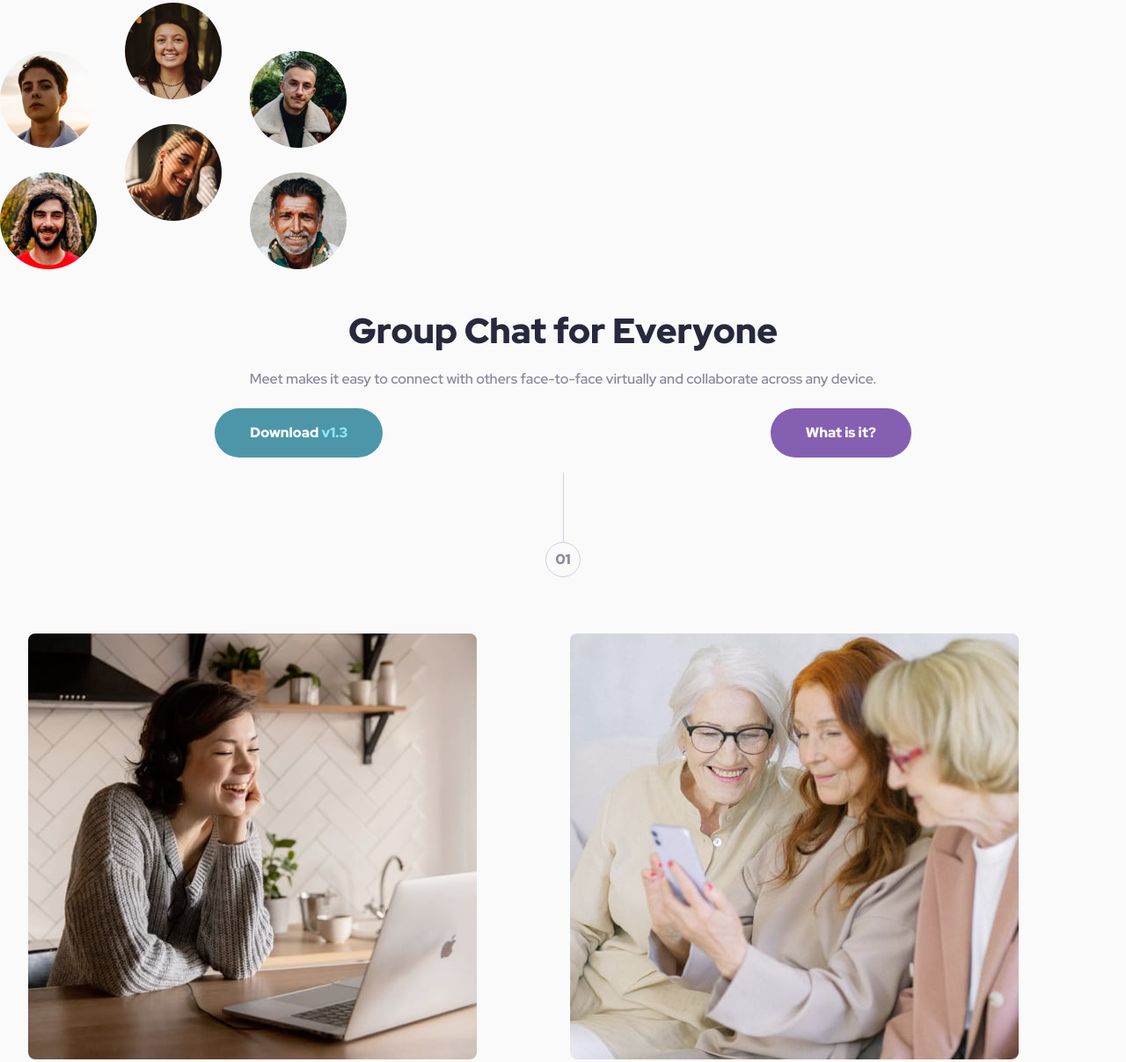
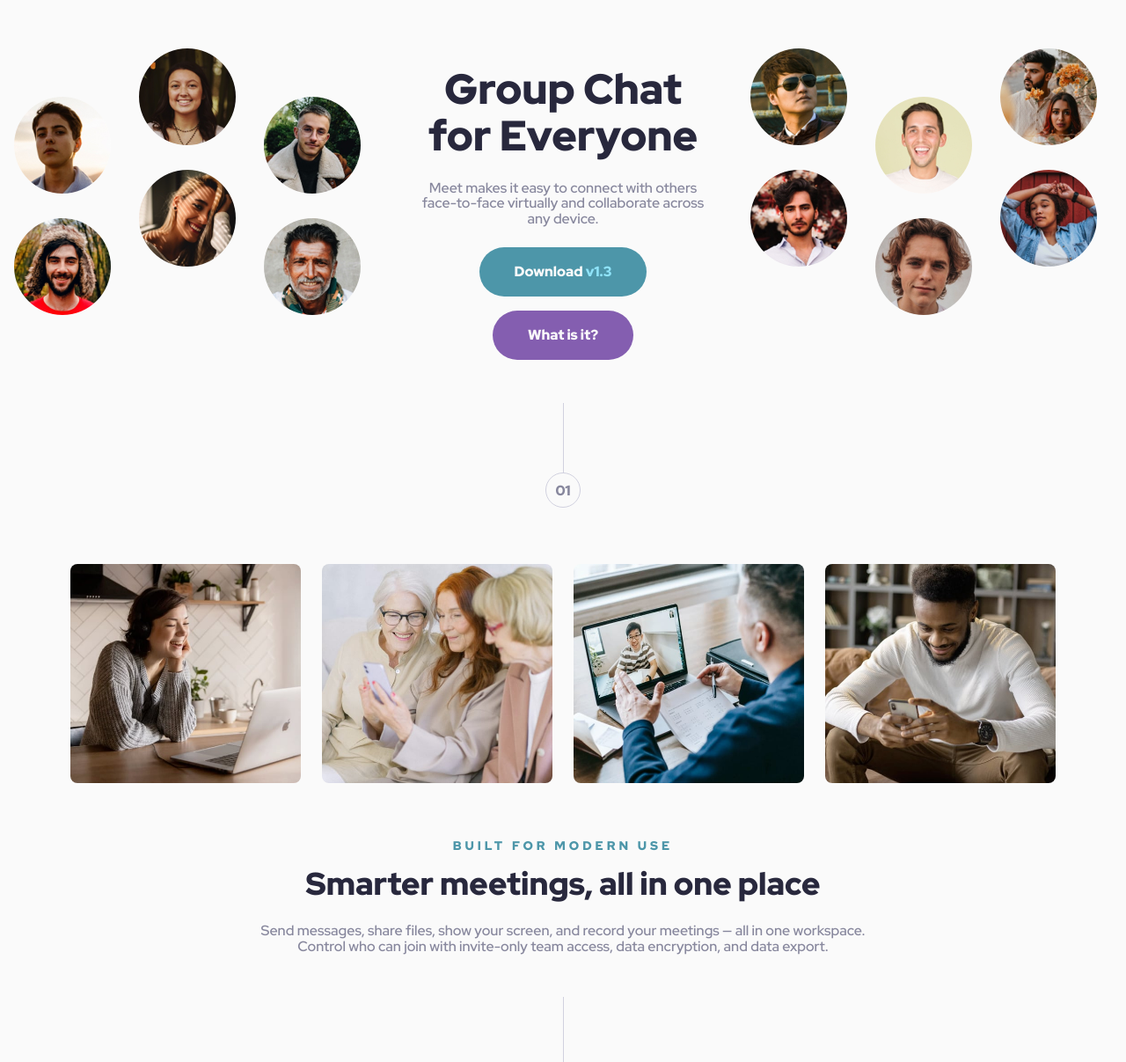
Before and after one commit to christianb3ll/meet-landing-page, a plain HTML site: page index.html in a window 1280 px wide. Shown: the part 137-1344 px from the top of the page at 88% size. Drawn offline with Linux system fonts and the light colour scheme.

Commit message:
Implement desktop and tablet versions

```diff
--- a/assets/css/styles.css
+++ b/assets/css/styles.css
@@ -1,13 +1,29 @@
 :root {
+    /* colours */
     --white: #FAFAFA;
     --cyan-300: #8FE3F9;
+    --cyan-hover: #71C0D4;
     --cyan-600: #4D96A9;
     --cyan-overlay: #4d96a9cc;
-    --purple-300: #D9B8FF;
-    --purple-600: #855fb1;
+    --purple-300: #d9b8ff;
+    --purple-hover: #b28cde;
+    --purple-600: #845eb0;
     --slate-300: #D1D1DF;
     --slate-600: #87879D;
     --slate-900: #28283D;
+    /* spacing */
+    --spacing-50: 0.25rem;
+    --spacing-100: 0.5rem;
+    --spacing-200: 1rem;
+    --spacing-300: 1.5rem;
+    --spacing-400: 2rem;
+    --spacing-500: 2.5rem;
+    --spacing-600: 3rem;
+    --spacing-700: 3.5rem;
+    --spacing-800: 4rem;
+    --spacing-900: 4.5rem;
+    --spacing-1000: 5rem;
+    --spacing-1400: 7rem;
 }
 
 /* reset */
@@ -77,11 +93,11 @@ body {
 }
 
 section {
-    padding: 4rem 0rem 2rem;
+    padding: var(--spacing-800) 0 var(--spacing-400);
 }
 
 header {
-    padding-top: 3rem;
+    padding-top: var(--spacing-600);
 }
 
 h1, h2, .subheading {
@@ -99,7 +115,7 @@ h2 {
 }
 
 .section-heading{
-    margin-bottom: 1.5rem;
+    margin-bottom: var(--spacing-300);
 }
 
 footer h2 {
@@ -111,7 +127,7 @@ footer h2 {
     color: var(--cyan-600);
     font-size: 0.75rem;
     letter-spacing: 0.25rem;
-    margin-bottom: 1rem;
+    margin-bottom: var(--spacing-200);
 }
 
 button {
@@ -121,12 +137,19 @@ button {
     border-radius: 1.813rem;
     border: 0px;
     color: var(--white);
-    padding: 1rem 2.5rem;
-    margin: auto;
+    padding: var(--spacing-200) var(--spacing-500);
+}
+
+button:hover {
+    cursor: pointer;
 }
 
 .button-primary {
     background-color: var(--cyan-600);
+}
+
+.button-primary:hover {
+    background-color: var(--cyan-hover);
 }
 
 .button-primary .download-version {
@@ -137,15 +160,23 @@ button {
     background-color: var(--purple-600);
 }
 
+.button-secondary:hover {
+    background-color: var(--purple-hover);
+}
+
 .button-secondary .download-version {
     color: var(--purple-300);
 }
 
 .hero-content {
     display: grid;
-    gap: 1.5rem;
+    gap: var(--spacing-300);
     margin-top: 3rem;
-    padding: 0 2rem;
+    padding: 0 var(--spacing-400);
+}
+
+.hero-main-image {
+    margin: auto;
 }
 
 .hero-sub-image {
@@ -155,7 +186,9 @@ button {
 .hero-buttons {
     display: flex;
     flex-wrap: wrap;
-    gap: 1rem;
+    gap: var(--spacing-200);
+    margin: auto;
+    justify-content: center;
 }
 
 .section-number {
@@ -181,15 +214,15 @@ button {
     left: 50%;
 }
 
-.main-content {
-    padding: 4rem 2rem 2rem;
+.main-section {
+    padding: var(--spacing-800) var(--spacing-400) var(--spacing-400);
 }
 
 .image-grid {
     display: grid;
-    gap: 1rem;
+    gap: var(--spacing-200);
     grid-template: 1fr 1fr / 1fr 1fr;
-    margin: 4rem auto;
+    margin: var(--spacing-800) auto;
 }
 
 .user-image {
@@ -202,7 +235,7 @@ footer {
     position: relative;
     margin-top: 5.25rem;
     color: var(--white);
-    padding-bottom: 4rem;
+    padding-bottom: var(--spacing-800);
 }
 
 .overlay {
@@ -211,11 +244,79 @@ footer {
 
 .footer-content {
     display: grid;
-    gap: 1.5rem;
-    padding: 0 2rem;
+    gap: var(--spacing-300);
+    padding: 0 var(--spacing-400);
 }
 
 footer .section-number {
     top: -1.25rem;
     background-color: var(--white);
 }
+
+@media (min-width:576px){
+    h1 {
+        font-size: 3rem;
+    }
+
+    h2 {
+        font-size: 2.25rem;
+    }
+
+    section {
+        padding: var(--spacing-800) 0 var(--spacing-800);
+    }
+
+    .main-section {
+        padding: var(--spacing-800) 0 var(--spacing-800);
+    }
+
+    .hero-content {
+        margin: var(--spacing-900) auto 0;
+        max-width: 700px;
+    }
+
+   .footer-content, .main-content {
+        margin: auto;
+        max-width: 700px;
+    }
+
+    .image-grid {
+        grid-template: 1fr / repeat(4, 1fr);
+        gap: var(--spacing-300);
+    }
+
+    .subheading {
+        font-size: 0.875rem;
+    }
+
+    footer {
+        background-image: url('../images/image-footer-tablet.jpg');
+    }
+
+}
+
+@media (min-width:1024px){
+    .hero {
+        display: grid;
+        grid-template: 1fr / repeat(3, 1fr) ;
+        align-items: center;
+    }
+    .hero-sub-image {
+        display: block;
+    }
+
+   .footer-content, .image-grid {
+        max-width: 1120px;
+    }
+
+    .footer-content {
+        grid-template: 1fr / repeat(3, 1fr);
+        text-align: left;
+        padding: var(--spacing-1400) 0;
+    }
+
+    footer .button-container {
+        text-align: center;
+    }
+
+}
--- a/index.html
+++ b/index.html
@@ -17,9 +17,9 @@
   <main>
 
     <section class="hero">
-      <picture class="hero-main-image">
-        <source srcset="assets/images/image-hero-left.png" media="(min-width:1000px)" />
-        <img src="assets/images/image-hero-tablet.png" alt="An assortment of images of different people">
+      <picture>
+        <source srcset="assets/images/image-hero-left.png" media="(min-width:1024px)" />
+        <img class="hero-main-image" src="assets/images/image-hero-tablet.png" alt="An assortment of images of different people">
       </picture>
       <div class="hero-content">
         <h1>Group Chat for Everyone</h1>
@@ -34,7 +34,7 @@
       </picture>
     </section>
 
-    <section class="main-content">
+    <section class="main-section">
       <div class="section-number">01</div>
 
       <div class="image-grid">
@@ -44,10 +44,14 @@
         <img class="user-image" src="assets/images/image-man-texting.jpg" alt="Man texting">
       </div><!-- image-grid -->
 
-      <p class="subheading">Built for modern use</p>
-      <h2 class="section-heading">Smarter meetings, all in one place</h2>
-      Send messages, share files, show your screen, and record your meetings — all in one
-      workspace. Control who can join with invite-only team access, data encryption, and data export.
+      <div class="main-content">
+        <p class="subheading">Built for modern use</p>
+        <h2 class="section-heading">Smarter meetings, all in one place</h2>
+        <p>
+          Send messages, share files, show your screen, and record your meetings — all in one
+          workspace. Control who can join with invite-only team access, data encryption, and data export.
+        </p>
+      </div>
     </section>
 
     <footer class="overlay">
@@ -55,7 +59,7 @@
       <div class="footer-content">
         <h2>Experience more together</h2>
         <p>Stay connected with reliable HD meetings and unlimited one-on-one and group video sessions.</p>
-        <button class="button-secondary">Download <span class="download-version">v1.3</span></button>
+        <div class="button-container"><button class="button-secondary">Download <span class="download-version">v1.3</span></button></div>
       </div>
     </footer>
   </main>
```
Also changed, not shown: 1 other file.
